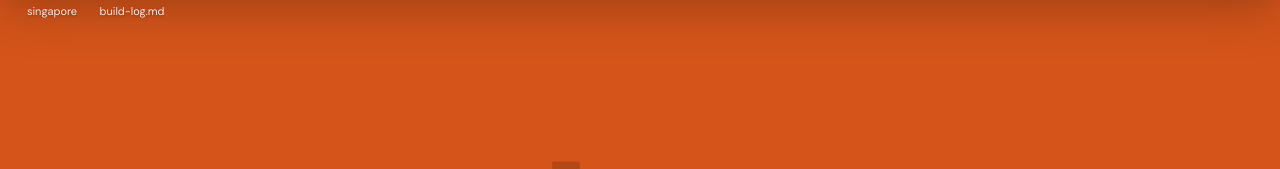
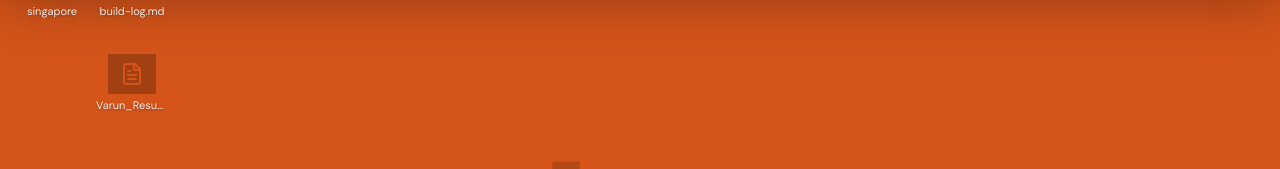
Before and after one commit to techvoyager-varun/Varun-Portfolio, a React (Vite) app: page / in a window 1280 px wide. Shown: the part 284-453 px from the top of the page. Built offline with nearby package versions, Linux system fonts and the light colour scheme; the HTML template or start-up script is replaced by a standard one.

Commit message:
small fixes

```diff
--- a/src/components/DesktopIcon.jsx
+++ b/src/components/DesktopIcon.jsx
@@ -103,6 +103,14 @@ const DESKTOP_ICONS = [
       icon: '📝',
     },
   },
+  {
+    id: 'resume-pdf',
+    label: 'Varun_Resume.pdf',
+    type: 'pdf',
+    top: 306,
+    left: 96,
+    href: '/resume.pdf',
+  },
 ];
 
 function FolderIconGraphic() {
@@ -117,7 +125,13 @@ function FolderIconGraphic() {
 }
 
 export default function DesktopIcon({ icon, index, onOpen }) {
-  const handleClick = () => onOpen(icon);
+  const handleClick = () => {
+    if (icon.type === 'pdf') {
+      window.open(icon.href, '_blank');
+    } else {
+      onOpen(icon);
+    }
+  };
 
   const getIconContent = () => {
     switch (icon.type) {
@@ -131,6 +145,12 @@ export default function DesktopIcon({ icon, index, onOpen }) {
         return (
           <div className={`${styles.iconGraphic} ${styles.envelopeIcon}`}>
             <Mail size={26} color="rgba(255,255,255,0.9)" strokeWidth={1.5} />
+          </div>
+        );
+      case 'pdf':
+        return (
+          <div className={`${styles.iconGraphic} ${styles.fileIcon}`}>
+            <FileText size={24} color="#D4541A" />
           </div>
         );
       case 'file':
```
Also changed, not shown: 1 other file (tests, documents, lock files or other folders).
